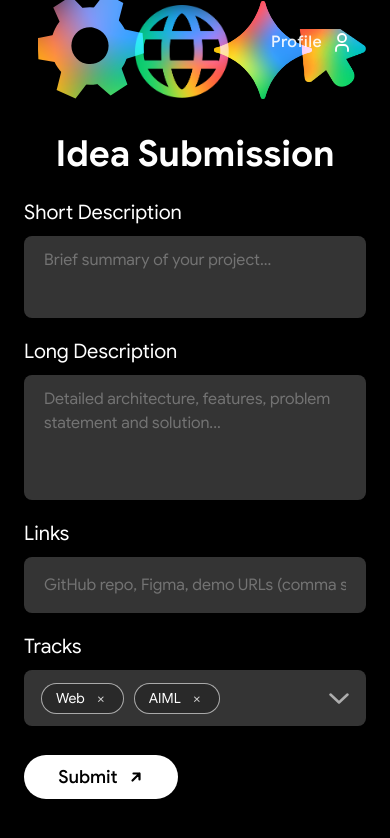
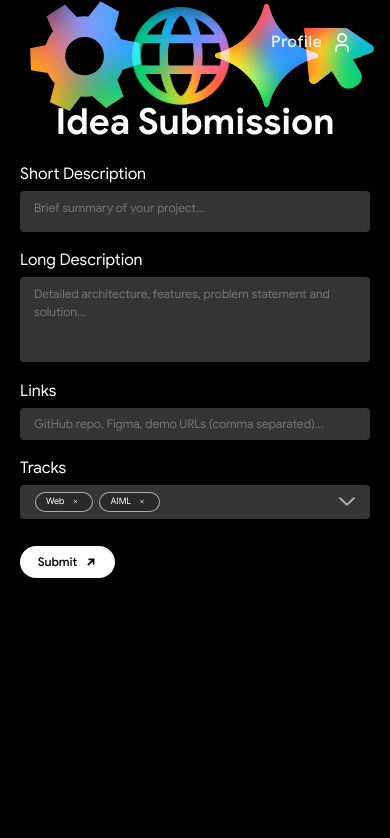
Before and after one commit to GDGVIT/Devjams26-Frontend, a Next.js app in the folder devjams/: page /idea/submission in a window 390 px wide. Shown: the top 838 px of the page. Built offline with nearby package versions, Linux system fonts and the light colour scheme; a web font is replaced by a local one.

Commit message:
fix(idea-submission): apply mobile figma typography, rounded corners, and box metrics

```diff
--- a/devjams/app/idea/submission/page.tsx
+++ b/devjams/app/idea/submission/page.tsx
@@ -64,7 +64,7 @@ export default function IdeaSubmissionPage() {
   };
 
   return (
-    <main className="relative min-h-screen w-full bg-black text-white flex flex-col items-center justify-start overflow-x-hidden overflow-y-auto select-none p-6 md:p-10 pb-20">
+    <main className="relative min-h-screen w-full bg-black text-white flex flex-col items-center justify-start overflow-x-hidden overflow-y-auto select-none p-4 sm:p-6 md:p-10 pb-20">
       {/* Top Right Profile Link */}
       <Link
         href="/profile"
@@ -92,9 +92,8 @@ export default function IdeaSubmissionPage() {
           <path d="M6 21v-2a4 4 0 0 1 4-4h4a4 4 0 0 1 4 4v2" />
         </svg>
       </Link>
-      {/* Top 4 Logos Blend Banner (Group 1948755624 - gear, web, gemini, cursor) */}
       <div
-        className="relative pointer-events-none z-10 w-full max-w-[848px] h-[clamp(140px,22vw,314px)] -mt-[clamp(40px,8vw,135px)] flex items-center justify-center overflow-visible"
+        className="relative pointer-events-none z-10 w-full max-w-[848px] h-[clamp(100px,18vw,314px)] -mt-[clamp(24px,5vw,135px)] flex items-center justify-center overflow-visible"
         aria-hidden="true"
       >
         <div className="relative w-full h-full flex items-center justify-center">
@@ -173,7 +172,7 @@ export default function IdeaSubmissionPage() {
       </div>
 
       {/* Main Form Content Container (Frame 1948755618) */}
-      <div className="w-full max-w-[1072px] flex flex-col items-center gap-[clamp(16px,2vh,24px)] mt-2 z-20">
+      <div className="w-full max-w-[1072px] mx-auto flex flex-col items-center gap-[clamp(14px,2vh,24px)] mt-2 z-20 px-1 sm:px-3 md:px-0">
         <h1
           className="text-white font-bold tracking-normal leading-[1.2] text-center capitalize m-0 select-none w-full text-[clamp(36px,4.5vw,64px)]"
           style={{
@@ -186,13 +185,13 @@ export default function IdeaSubmissionPage() {
         {/* Form Fields Container (Frame 1948755617) */}
         <form
           onSubmit={handleSubmit}
-          className="w-full flex flex-col items-start gap-[clamp(18px,2.5vh,28px)] mt-2"
+          className="w-full flex flex-col items-start gap-[clamp(14px,2.2vh,28px)] mt-1 sm:mt-2"
         >
           {/* Field 1: Short Description (Frame 1948755613) */}
-          <div className="w-full flex flex-col items-start gap-2.5">
+          <div className="w-full flex flex-col items-start gap-1.5 sm:gap-2.5">
             <label
               htmlFor="shortDescription"
-              className="text-white font-normal capitalize text-[clamp(20px,2.2vw,32px)] leading-[1.3]"
+              className="text-white font-normal capitalize text-[clamp(16px,2vw,32px)] leading-[1.3]"
               style={{
                 fontFamily: "var(--font-google-sans), 'Google Sans', sans-serif",
               }}
@@ -204,7 +203,7 @@ export default function IdeaSubmissionPage() {
               value={shortDescription}
               onChange={(e) => setShortDescription(e.target.value)}
               placeholder="Brief summary of your project..."
-              className="w-full bg-[#343434] text-white rounded-[8px] px-5 sm:px-7 py-3 text-[16px] sm:text-[18px] focus:outline-none focus:ring-1 focus:ring-white/40 resize-none h-[82px] transition-all placeholder:text-neutral-500"
+              className="w-full bg-[#343434] text-white rounded-[4px] sm:rounded-[8px] px-3.5 sm:px-7 py-2 sm:py-3 text-[clamp(12px,1.6vw,18px)] focus:outline-none focus:ring-1 focus:ring-white/40 resize-none min-h-[41px] sm:min-h-[82px] h-[41px] sm:h-[82px] transition-all placeholder:text-neutral-500"
               style={{
                 fontFamily: "var(--font-google-sans), 'Google Sans', sans-serif",
               }}
@@ -212,10 +211,10 @@ export default function IdeaSubmissionPage() {
           </div>
 
           {/* Field 2: Long Description (Frame 1948755614) */}
-          <div className="w-full flex flex-col items-start gap-2.5">
+          <div className="w-full flex flex-col items-start gap-1.5 sm:gap-2.5">
             <label
               htmlFor="longDescription"
-              className="text-white font-normal capitalize text-[clamp(20px,2.2vw,32px)] leading-[1.3]"
+              className="text-white font-normal capitalize text-[clamp(16px,2vw,32px)] leading-[1.3]"
               style={{
                 fontFamily: "var(--font-google-sans), 'Google Sans', sans-serif",
               }}
@@ -227,7 +226,7 @@ export default function IdeaSubmissionPage() {
               value={longDescription}
               onChange={(e) => setLongDescription(e.target.value)}
               placeholder="Detailed architecture, features, problem statement and solution..."
-              className="w-full bg-[#343434] text-white rounded-[8px] px-5 sm:px-7 py-3 text-[16px] sm:text-[18px] focus:outline-none focus:ring-1 focus:ring-white/40 resize-none h-[125px] transition-all placeholder:text-neutral-500"
+              className="w-full bg-[#343434] text-white rounded-[4px] sm:rounded-[8px] px-3.5 sm:px-7 py-2 sm:py-3 text-[clamp(12px,1.6vw,18px)] focus:outline-none focus:ring-1 focus:ring-white/40 resize-none min-h-[85px] sm:min-h-[125px] h-[85px] sm:h-[125px] transition-all placeholder:text-neutral-500"
               style={{
                 fontFamily: "var(--font-google-sans), 'Google Sans', sans-serif",
               }}
@@ -235,10 +234,10 @@ export default function IdeaSubmissionPage() {
           </div>
 
           {/* Field 3: Links (Frame 1948755615) */}
-          <div className="w-full flex flex-col items-start gap-2.5">
+          <div className="w-full flex flex-col items-start gap-1.5 sm:gap-2.5">
             <label
               htmlFor="links"
-              className="text-white font-normal capitalize text-[clamp(20px,2.2vw,32px)] leading-[1.3]"
+              className="text-white font-normal capitalize text-[clamp(16px,2vw,32px)] leading-[1.3]"
               style={{
                 fontFamily: "var(--font-google-sans), 'Google Sans', sans-serif",
               }}
@@ -251,7 +250,7 @@ export default function IdeaSubmissionPage() {
               value={links}
               onChange={(e) => setLinks(e.target.value)}
               placeholder="GitHub repo, Figma, demo URLs (comma separated)..."
-              className="w-full bg-[#343434] text-white rounded-[8px] px-5 sm:px-7 py-3 text-[16px] sm:text-[18px] focus:outline-none focus:ring-1 focus:ring-white/40 h-[56px] transition-all placeholder:text-neutral-500"
+              className="w-full bg-[#343434] text-white rounded-[4px] sm:rounded-[8px] px-3.5 sm:px-7 py-1.5 sm:py-3 text-[clamp(12px,1.6vw,18px)] focus:outline-none focus:ring-1 focus:ring-white/40 min-h-[32px] sm:min-h-[56px] h-[32px] sm:h-[56px] transition-all placeholder:text-neutral-500"
               style={{
                 fontFamily: "var(--font-google-sans), 'Google Sans', sans-serif",
               }}
@@ -259,9 +258,9 @@ export default function IdeaSubmissionPage() {
           </div>
 
           {/* Field 4: Tracks (Frame 1948755616) */}
-          <div className="w-full flex flex-col items-start gap-2.5 relative" ref={dropdownRef}>
+          <div className="w-full flex flex-col items-start gap-1.5 sm:gap-2.5 relative" ref={dropdownRef}>
             <label
-              className="text-white font-normal capitalize text-[clamp(20px,2.2vw,32px)] leading-[1.3]"
+              className="text-white font-normal capitalize text-[clamp(16px,2vw,32px)] leading-[1.3]"
               style={{
                 fontFamily: "var(--font-google-sans), 'Google Sans', sans-serif",
               }}
@@ -272,19 +271,19 @@ export default function IdeaSubmissionPage() {
             {/* Custom Interactive Chip Dropdown Input Box (Frame 1948754657) */}
             <div
               onClick={() => setIsTracksOpen((prev) => !prev)}
-              className="w-full min-h-[56px] bg-[#343434] text-white rounded-[8px] px-4 sm:px-6 py-2.5 flex items-center justify-between cursor-pointer border border-transparent hover:border-white/20 transition-all select-none"
+              className="w-full min-h-[32px] sm:min-h-[56px] bg-[#343434] text-white rounded-[4px] sm:rounded-[8px] px-3.5 sm:px-6 py-1.5 sm:py-2.5 flex items-center justify-between cursor-pointer border border-transparent hover:border-white/20 transition-all select-none"
             >
               {/* Chips container */}
-              <div className="flex flex-wrap items-center gap-2.5">
+              <div className="flex flex-wrap items-center gap-1.5 sm:gap-2.5">
                 {selectedTracks.length === 0 ? (
-                  <span className="text-neutral-500 text-[16px] sm:text-[18px]">
+                  <span className="text-neutral-500 text-[12px] sm:text-[18px]">
                     Select tracks...
                   </span>
                 ) : (
                   selectedTracks.map((track) => (
                     <span
                       key={track}
-                      className="inline-flex items-center gap-2 px-3.5 py-1 rounded-[22px] border border-white/60 text-white text-[14px] sm:text-[16px] font-normal transition-colors bg-black/20"
+                      className="inline-flex items-center gap-1 sm:gap-2 px-2.5 sm:px-3.5 py-0.5 sm:py-1 rounded-full border border-white/60 text-white text-[9px] sm:text-[16px] font-normal transition-colors bg-black/20"
                       style={{
                         fontFamily: "var(--font-google-sans), 'Google Sans', sans-serif",
                       }}
@@ -296,7 +295,7 @@ export default function IdeaSubmissionPage() {
                       {track}
                       {/* Close 'x' icon (Vectors 1185, 1186) */}
                       <span
-                        className="inline-flex items-center justify-center w-4 h-4 rounded-full text-white/80 hover:text-white hover:bg-white/20 transition-colors"
+                        className="inline-flex items-center justify-center w-3.5 h-3.5 rounded-full text-white/80 hover:text-white hover:bg-white/20 transition-colors"
                         aria-label={`Remove ${track}`}
                       >
                         ×
@@ -308,8 +307,8 @@ export default function IdeaSubmissionPage() {
 
               {/* Vector 1184 - Dropdown arrow */}
               <svg
-                width="20"
-                height="11"
+                width="16"
+                height="9"
                 viewBox="0 0 20 11"
                 fill="none"
                 xmlns="http://www.w3.org/2000/svg"
@@ -369,25 +368,25 @@ export default function IdeaSubmissionPage() {
             </AnimatePresence>
           </div>
 
-          {/* Submit Button (Frame 1948754781) */}
+          {/* Submit Button (Component 62) */}
           <div className="pt-2">
             <motion.button
               type="submit"
               disabled={isSubmitting}
               whileHover={{ scale: 1.03 }}
               whileTap={{ scale: 0.97 }}
-              className="bg-white text-black font-medium text-[clamp(18px,2vw,23px)] rounded-[35px] px-6 py-2.5 flex items-center justify-center gap-2.5 cursor-pointer border-none shadow-md hover:bg-neutral-100 transition-all disabled:opacity-60"
+              className="bg-white text-black font-medium text-[clamp(12px,1.6vw,23px)] rounded-full px-4 sm:px-6 py-1.5 sm:py-2.5 flex items-center justify-center gap-2 cursor-pointer border-none shadow-md hover:bg-neutral-100 transition-all disabled:opacity-60"
               style={{
                 fontFamily: "var(--font-google-sans), 'Google Sans', sans-serif",
-                minWidth: "154px",
-                height: "44px",
+                minWidth: "95px",
+                height: "32px",
               }}
             >
               <span>{isSubmitting ? "Submitting..." : submitted ? "Submitted!" : "Submit"}</span>
               {/* North-East Arrow Vector */}
               <svg
-                width="16"
-                height="16"
+                width="12"
+                height="12"
                 viewBox="0 0 16 16"
                 fill="none"
                 xmlns="http://www.w3.org/2000/svg"
```
